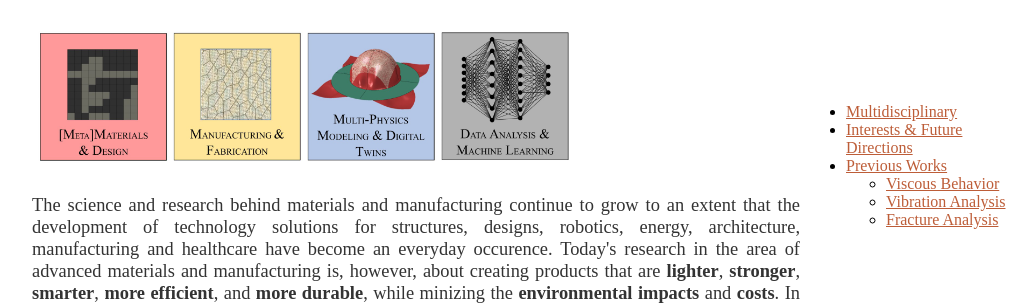
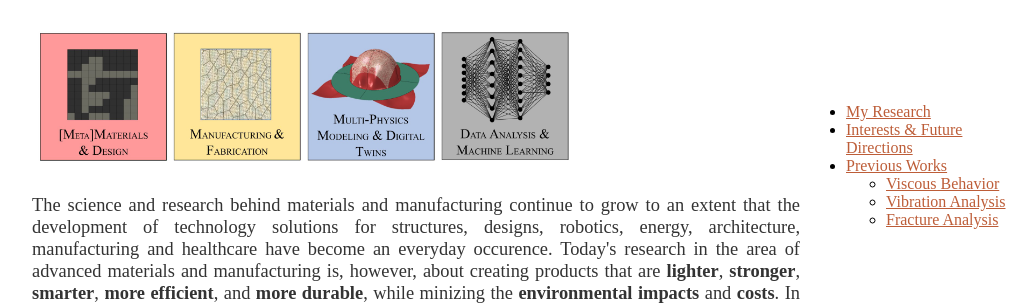
Before and after one commit to rsourki/rsourki.github.io, a Jekyll site: the page built from research/index.html, in a window 1280 px wide. Shown: the part 157-462 px from the top of the page, without its empty margins (224-1260 px from the left). Built offline with Jekyll 4.4.1, drawn with Linux system fonts in a browser that asks for light colours.

Commit message:
Update index.html

```diff
--- a/research/index.html
+++ b/research/index.html
@@ -89,7 +89,7 @@ title: Research - Reza Sourki Webpage
 	</ul>
 
 	<ul id=menu>
-	<li><a href="#multidisciplinary">Multidisciplinary</a>
+	<li><a href="#multidisciplinary">My Research</a>
 	<li><a href="#interest_future">Interests & Future Directions</a>
 	<li><a href="#previous_work">Previous Works</a>
 	<ul>
```
